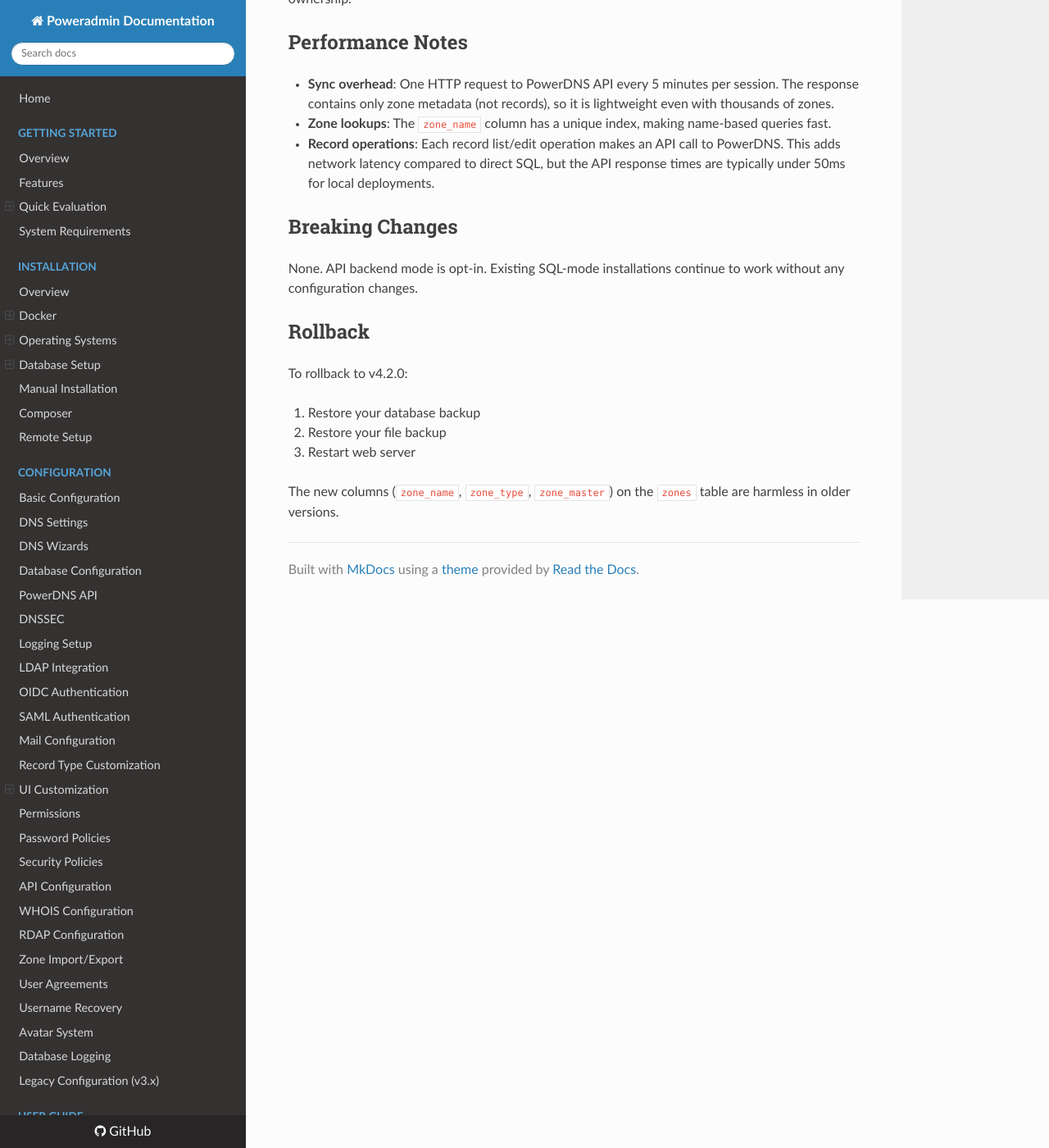
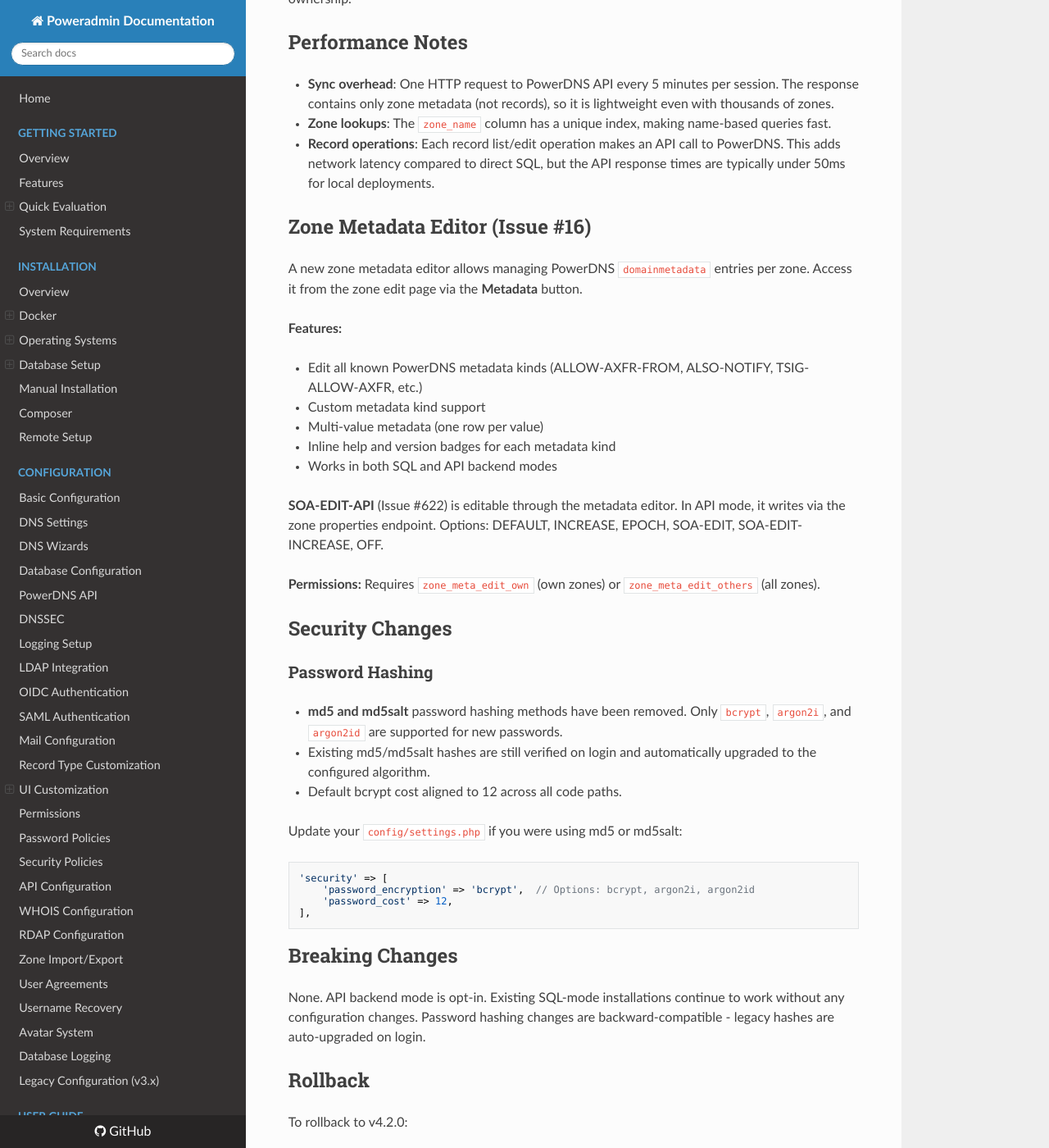
Before and after one commit to poweradmin/poweradmin-docs, an MkDocs documentation site: the page built from docs/upgrading/v4.3.0.md, in a window 1280 px wide and 1400 px high, scrolled down 4520 px. Shown: the whole window at 82% size. Built offline with MkDocs 1.6.1, drawn with Linux system fonts in a browser that asks for light colours; nearby versions of some CDN libraries.

Commit message:
docs: add zone metadata editor, SOA-EDIT-API, and security changes to v4.3.0 upgrade guide

````diff
--- a/docs/upgrading/v4.3.0.md
+++ b/docs/upgrading/v4.3.0.md
@@ -186,9 +186,42 @@ Zones discovered during sync have no owner assigned. An administrator must assig
 - **Zone lookups**: The `zone_name` column has a unique index, making name-based queries fast.
 - **Record operations**: Each record list/edit operation makes an API call to PowerDNS. This adds network latency compared to direct SQL, but the API response times are typically under 50ms for local deployments.
 
+## Zone Metadata Editor (Issue #16)
+
+A new zone metadata editor allows managing PowerDNS `domainmetadata` entries per zone. Access it from the zone edit page via the **Metadata** button.
+
+**Features:**
+
+- Edit all known PowerDNS metadata kinds (ALLOW-AXFR-FROM, ALSO-NOTIFY, TSIG-ALLOW-AXFR, etc.)
+- Custom metadata kind support
+- Multi-value metadata (one row per value)
+- Inline help and version badges for each metadata kind
+- Works in both SQL and API backend modes
+
+**SOA-EDIT-API** (Issue #622) is editable through the metadata editor. In API mode, it writes via the zone properties endpoint. Options: DEFAULT, INCREASE, EPOCH, SOA-EDIT, SOA-EDIT-INCREASE, OFF.
+
+**Permissions:** Requires `zone_meta_edit_own` (own zones) or `zone_meta_edit_others` (all zones).
+
+## Security Changes
+
+### Password Hashing
+
+- **md5 and md5salt** password hashing methods have been removed. Only `bcrypt`, `argon2i`, and `argon2id` are supported for new passwords.
+- Existing md5/md5salt hashes are still verified on login and automatically upgraded to the configured algorithm.
+- Default bcrypt cost aligned to 12 across all code paths.
+
+Update your `config/settings.php` if you were using md5 or md5salt:
+
+```php
+'security' => [
+    'password_encryption' => 'bcrypt',  // Options: bcrypt, argon2i, argon2id
+    'password_cost' => 12,
+],
+```
+
 ## Breaking Changes
 
-None. API backend mode is opt-in. Existing SQL-mode installations continue to work without any configuration changes.
+None. API backend mode is opt-in. Existing SQL-mode installations continue to work without any configuration changes. Password hashing changes are backward-compatible - legacy hashes are auto-upgraded on login.
 
 ## Rollback
 
````
